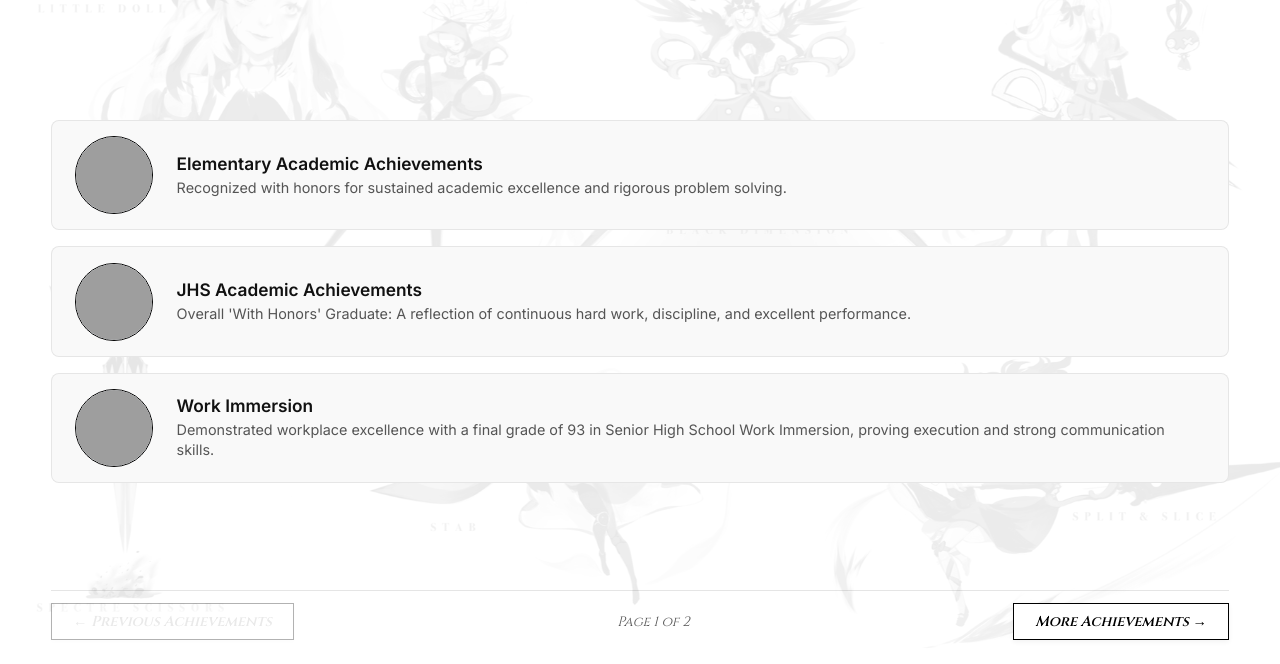
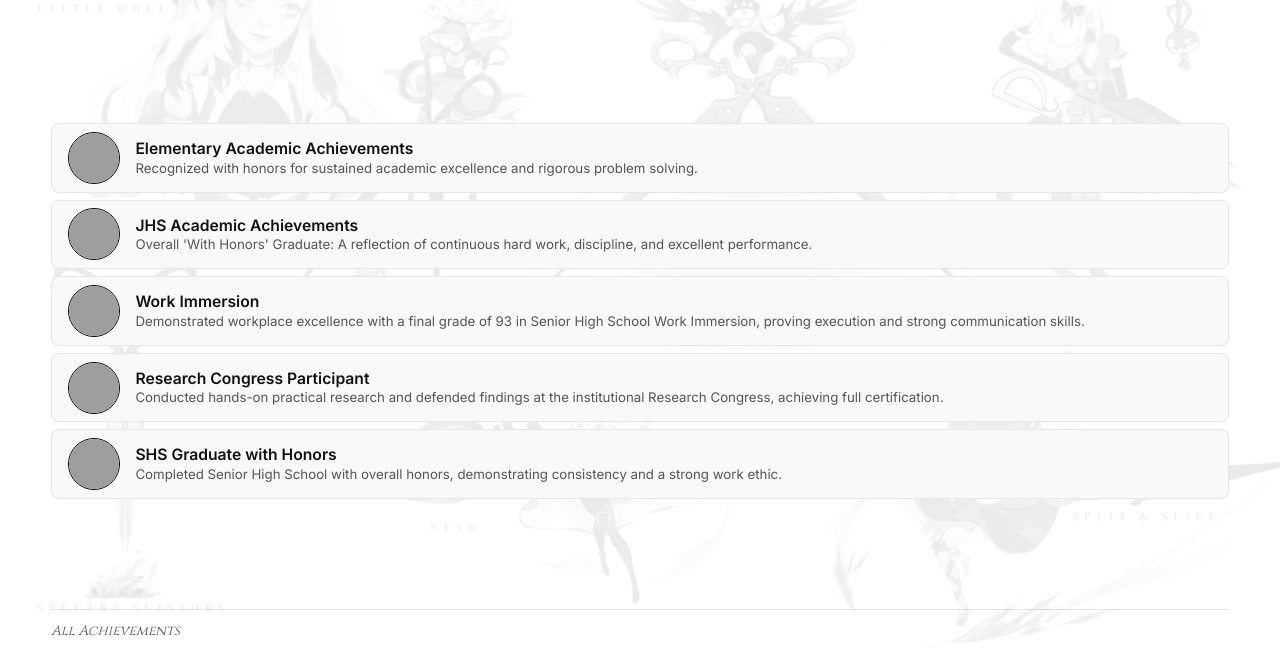
Before and after one commit to CyJayeAnas/cyjaye-arellano-anas, a plain HTML site: page index.html in a window 1280 px wide. Both pictures are taken after a click on the button "ACHIEVEMENTS". Shown: the part 136-800 px from the top of the page. Drawn offline with Linux system fonts and the light colour scheme; grey boxes are pictures that could not be loaded.

Commit message:
Refactor achievements section layout and content

```diff
--- a/index.html
+++ b/index.html
@@ -361,6 +361,33 @@
             gap: 1rem;
         }
 
+        /* Static single-page Achievements layout: fits all items without scrolling */
+        #achievements .list-section-container {
+            justify-content: center;
+            gap: 0.45rem;
+            overflow: hidden;
+        }
+
+        #achievements .row-item {
+            padding: 0.48rem 1rem;
+            gap: 0.95rem;
+        }
+
+        #achievements .row-frame {
+            width: 52px;
+            height: 52px;
+        }
+
+        #achievements .row-text h3 {
+            font-size: 0.98rem;
+            margin-bottom: 0.1rem;
+        }
+
+        #achievements .row-text p {
+            font-size: 0.83rem;
+            line-height: 1.3;
+        }
+
         .row-item {
             display: flex;
             gap: 1.5rem;
@@ -684,7 +711,7 @@
             <div></div>
         </div>
         <div class="list-section-container" id="ach-list">
-            <div class="row-item" data-slide="1">
+            <div class="row-item">
                 <div class="row-frame">
                     <img src="elementary6.jpg" alt="Elementary Academic Achievements">
                 </div>
@@ -693,7 +720,7 @@
                     <p>Recognized with honors for sustained academic excellence and rigorous problem solving.</p>
                 </div>
             </div>
-            <div class="row-item" data-slide="1">
+            <div class="row-item">
                 <div class="row-frame">
                     <img src="starcolleges.jpg" alt="JHS Academic Achievements">
                 </div>
@@ -702,7 +729,7 @@
                     <p>Overall 'With Honors' Graduate: A reflection of continuous hard work, discipline, and excellent performance.</p>
                 </div>
             </div>
-            <div class="row-item" data-slide="1">
+            <div class="row-item">
                 <div class="row-frame">
                     <img src="workimmersion1.jpg" alt="Work Immersion">
                 </div>
@@ -711,7 +738,7 @@
                     <p>Demonstrated workplace excellence with a final grade of 93 in Senior High School Work Immersion, proving execution and strong communication skills.</p>
                 </div>
             </div>
-            <div class="row-item hidden-slide" data-slide="2">
+            <div class="row-item">
                 <div class="row-frame">
                     <img src="research.jpg" alt="Research Congress Participant">
                 </div>
@@ -720,7 +747,7 @@
                     <p>Conducted hands-on practical research and defended findings at the institutional Research Congress, achieving full certification.</p>
                 </div>
             </div>
-            <div class="row-item hidden-slide" data-slide="2">
+            <div class="row-item">
                 <div class="row-frame">
                     <img src="kingscollegeshsgraduate.jpg" alt="SHS Graduate with Honors">
                 </div>
@@ -731,9 +758,8 @@
             </div>
         </div>
         <div class="bottom-nav-controls">
-            <button class="pager-btn" id="ach-prev" onclick="changeSlide('ach', -1)" disabled>&larr; Previous Achievements</button>
-            <span class="page-indicator" id="ach-indicator">Page 1 of 2</span>
-            <button class="pager-btn" id="ach-next" onclick="changeSlide('ach', 1)">More Achievements &rarr;</button>
+            <span class="page-indicator">All Achievements</span>
+            <div></div>
         </div>
     </section>
 
@@ -817,8 +843,8 @@
 
     <!-- JavaScript for Button-Only Page & Sub-Slide Navigation -->
     <script>
-        const slideState = { edu: 1, ach: 1, fri: 1 };
-        const maxSlides = { edu: 2, ach: 2, fri: 2 };
+        const slideState = { edu: 1, fri: 1 };
+        const maxSlides = { edu: 2, fri: 2 };
 
         function switchPage(pageId) {
             const pages = document.querySelectorAll('.page-content');
```
